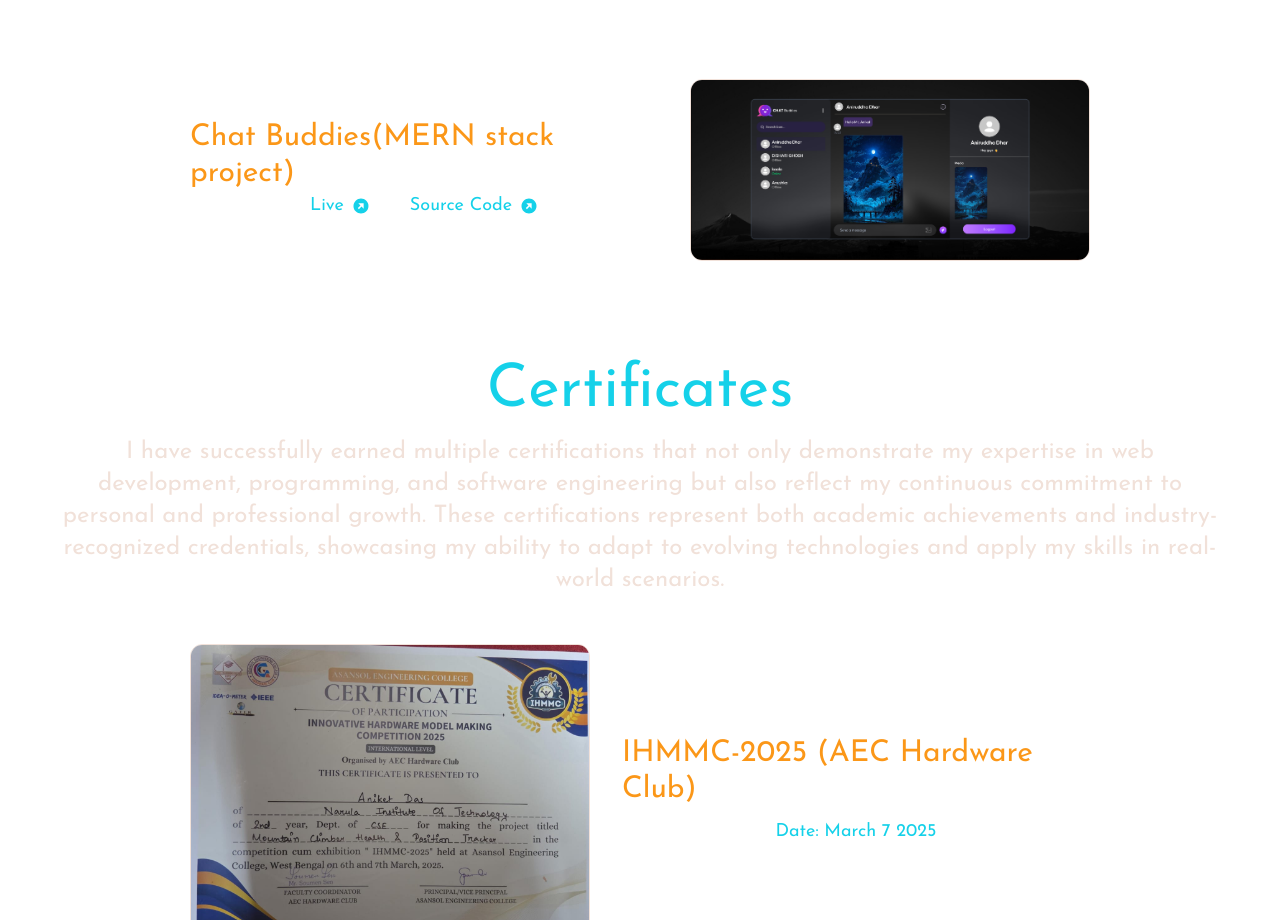
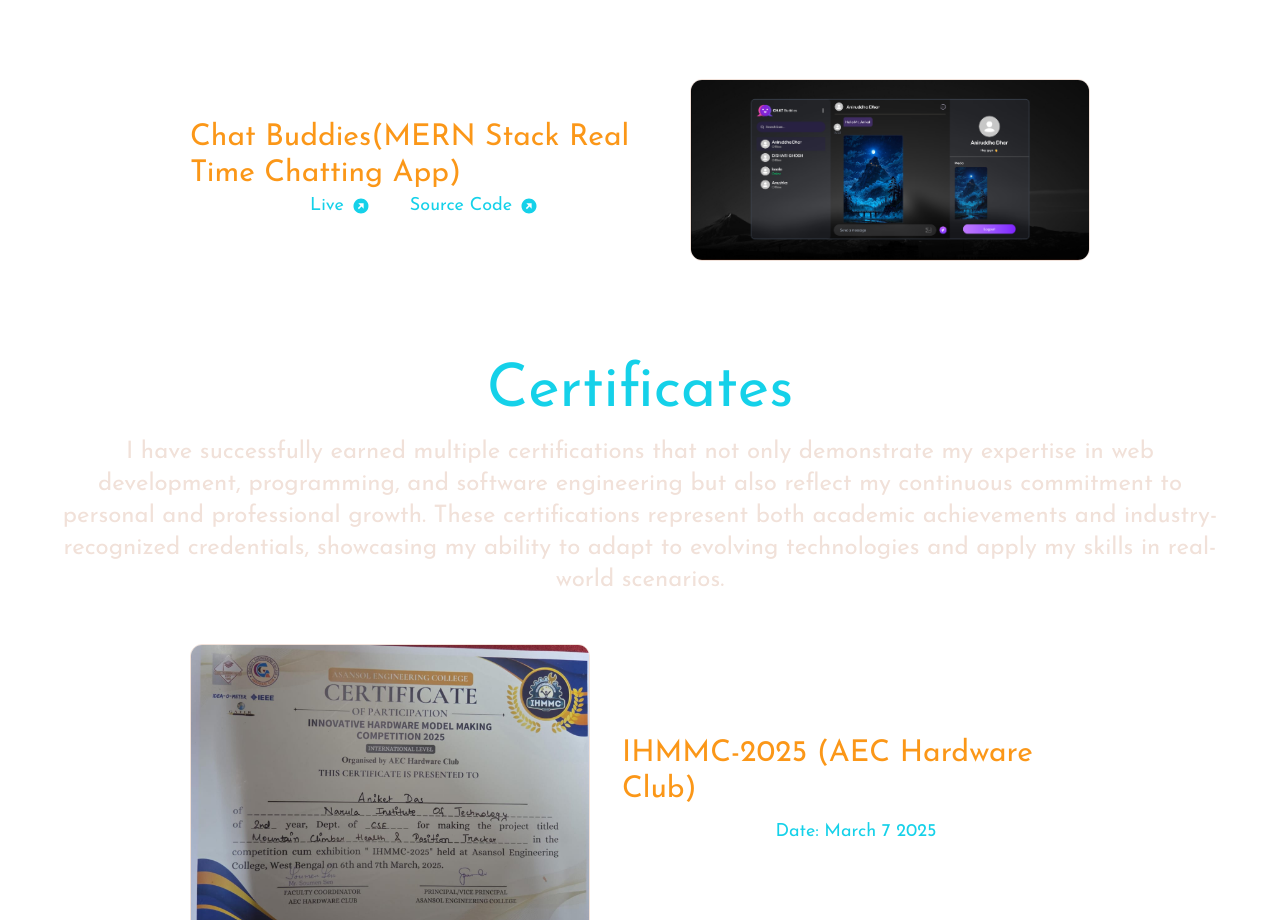
Before and after one commit to aniket00101/portfolio, a React (Vite) app: page / in a window 1280 px wide. Shown: the part 2659-3579 px from the top of the page. Built offline with nearby package versions, Linux system fonts and the light colour scheme.

Commit message:
Update ProjectMain.jsx

```diff
--- a/src/components/projectsSection/ProjectMain.jsx
+++ b/src/components/projectsSection/ProjectMain.jsx
@@ -13,7 +13,7 @@ const projects = [
     sourcecode: 'https://github.com/aniket00101/GreenHand-PR391'
   },
   {
-    name: 'Chat Buddies(MERN stack project)',
+    name: 'Chat Buddies(MERN Stack Real Time Chatting App)',
     align: 'left',
     image: '/images/project/chatbuddies.png',
     link: 'https://chat-buddies.vercel.app/',
```
